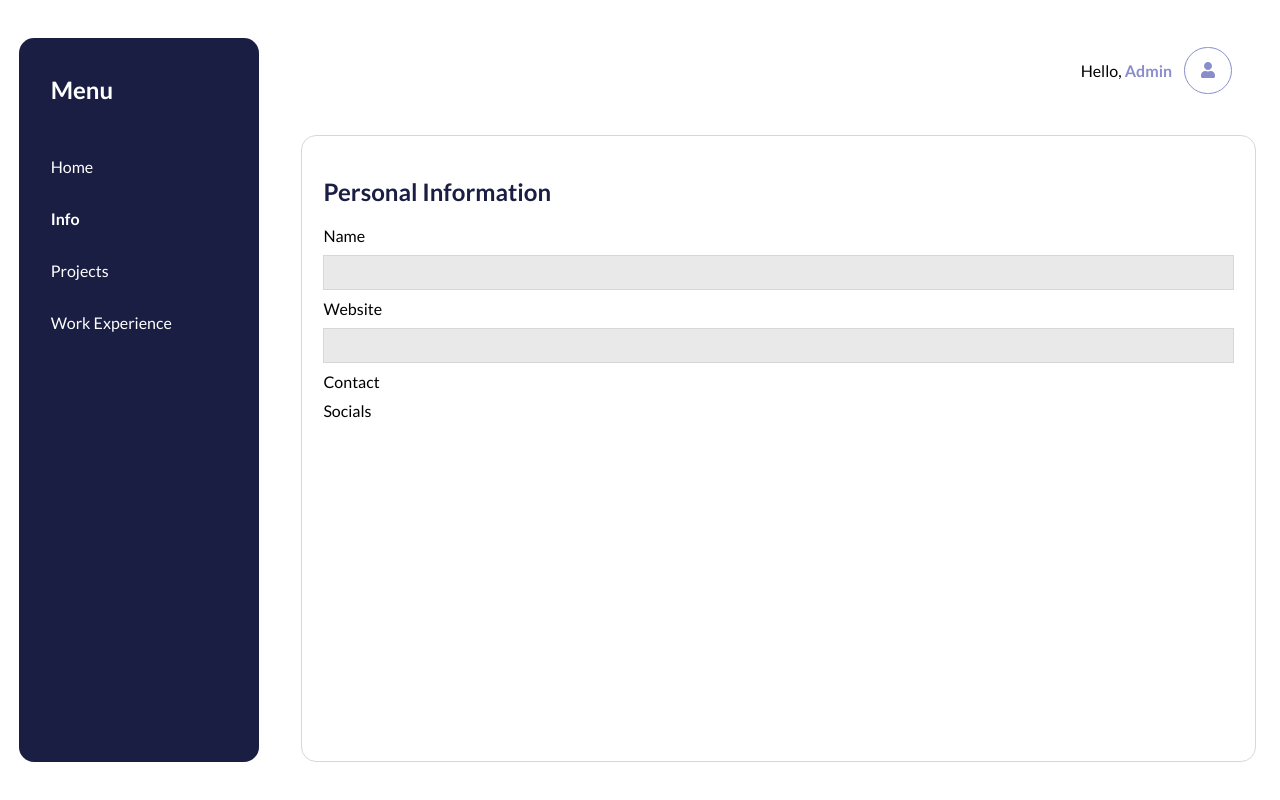
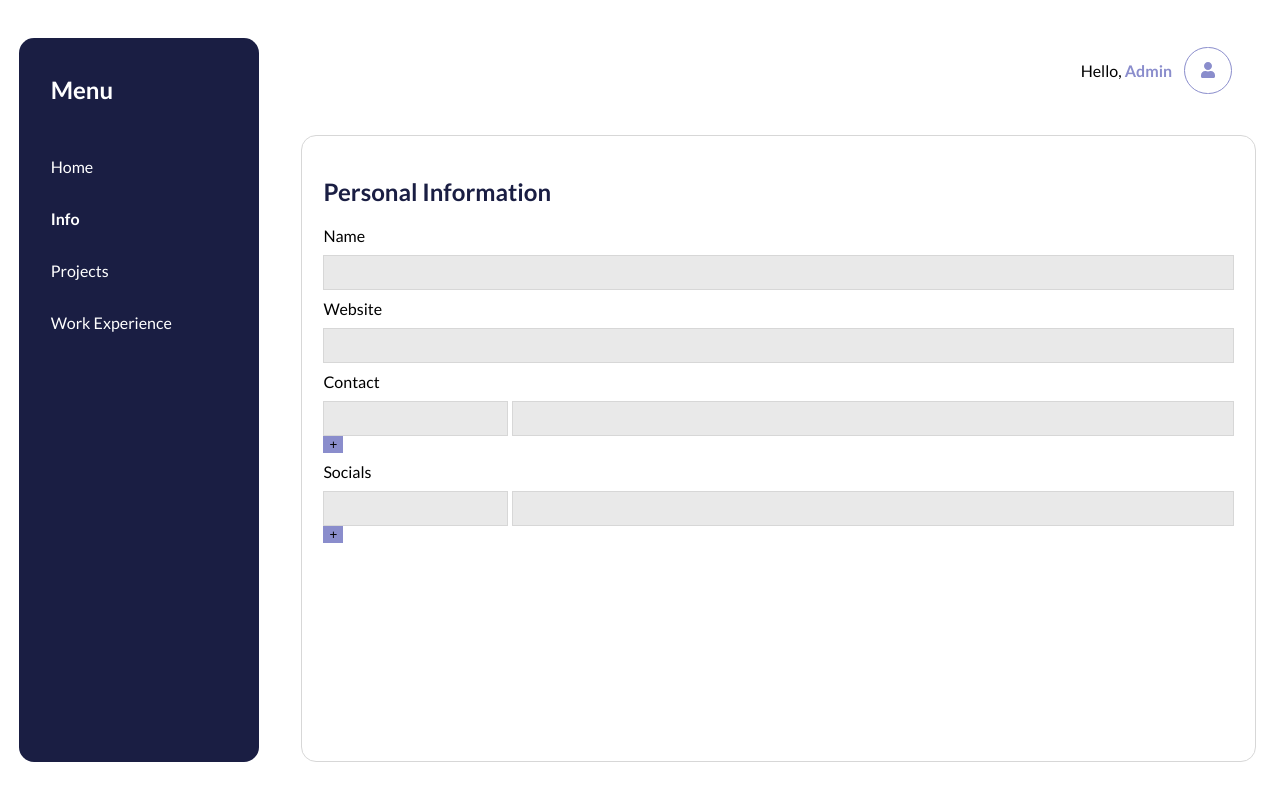
Before and after one commit to hwanggu-corgi/portfolio-dashboard, a React (Create React App) app in the folder front-end/: page /#/admin/info in a window 1280 px wide. Built offline with nearby package versions, Linux system fonts and the light colour scheme.

Commit message:
feat: Add progress #36 'portfolio dashboard'

```diff
--- a/front-end/src/screens/InfoScreen/index.js
+++ b/front-end/src/screens/InfoScreen/index.js
@@ -81,10 +81,27 @@ function InputKeyValue() {
     )
 };
 
+const AddMoreButtonStyle = {
+    Button: styled.button`
+        border: none;
+        background-color: ${constants.colorPurple};
+    `
+};
+
+function AddMoreButton() {
+    return(
+        <AddMoreButtonStyle.Button>
+            <div>
+            +
+            </div>
+        </AddMoreButtonStyle.Button>
+    );
+}
+
 
 function InfoScreen() {
-    let contactsList = [];
-    let socialsList = [];
+    let contactsList = [{}];
+    let socialsList = [{}];
 
     return (
         <InfoScreenStyle.Section>
@@ -100,11 +117,13 @@ function InfoScreen() {
                 </FormGroup>
                 <FormGroup>
                     <label>Contact</label>
-                    {contactsList.map(item => <InputKeyValue {...item}/>)}
+                    {contactsList.map(item => <InputKeyValue data={item}/>)}
+                    <AddMoreButton data={contactsList}/>
                 </FormGroup>
                 <FormGroup>
                     <label>Socials</label>
-                    {socialsList.map(item => <InputKeyValue {...item}/>)}
+                    {socialsList.map(item => <InputKeyValue data={item}/>)}
+                    <AddMoreButton data={contactsList}/>
                 </FormGroup>
             </form>
         </InfoScreenStyle.Section>
```
